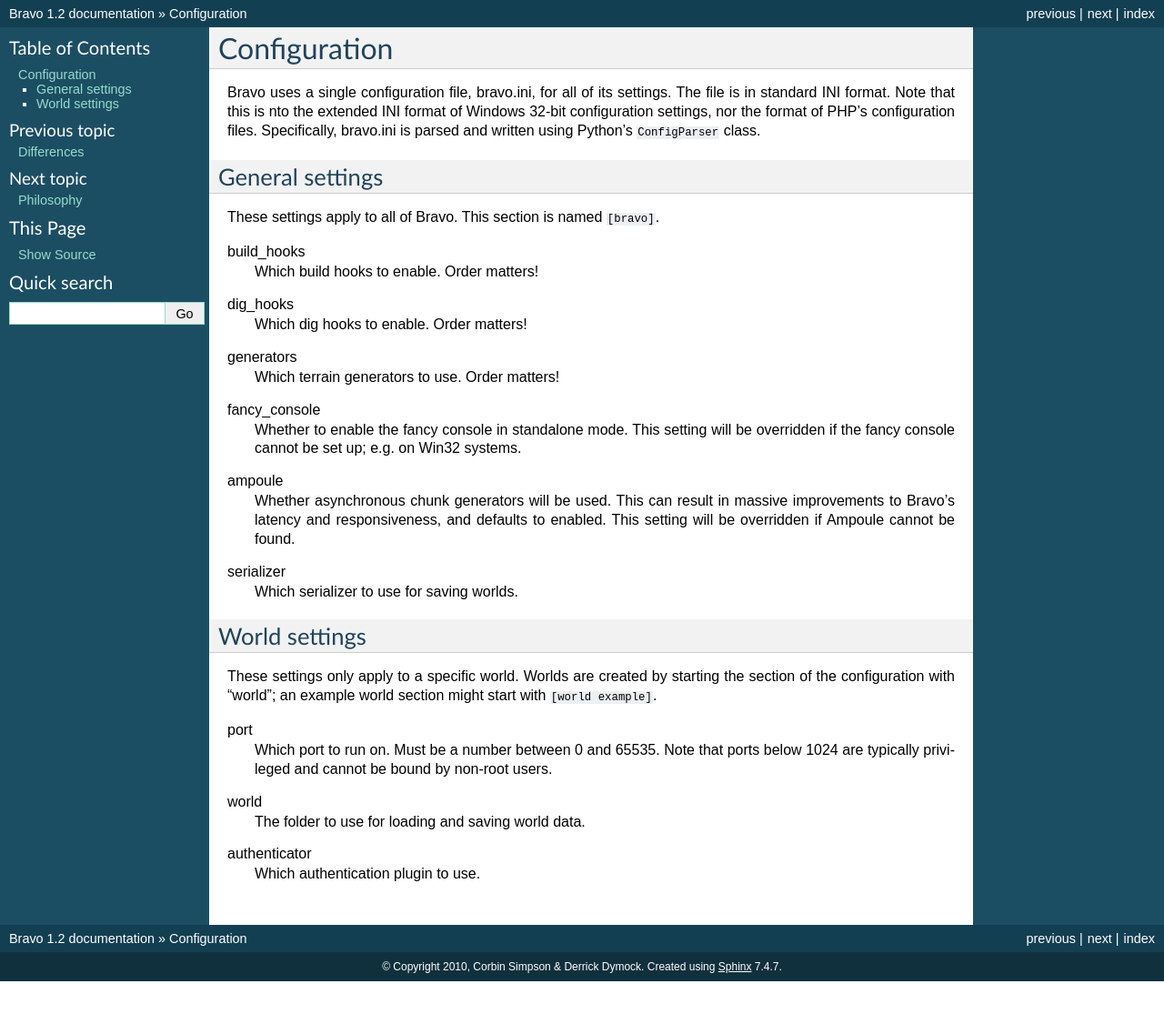
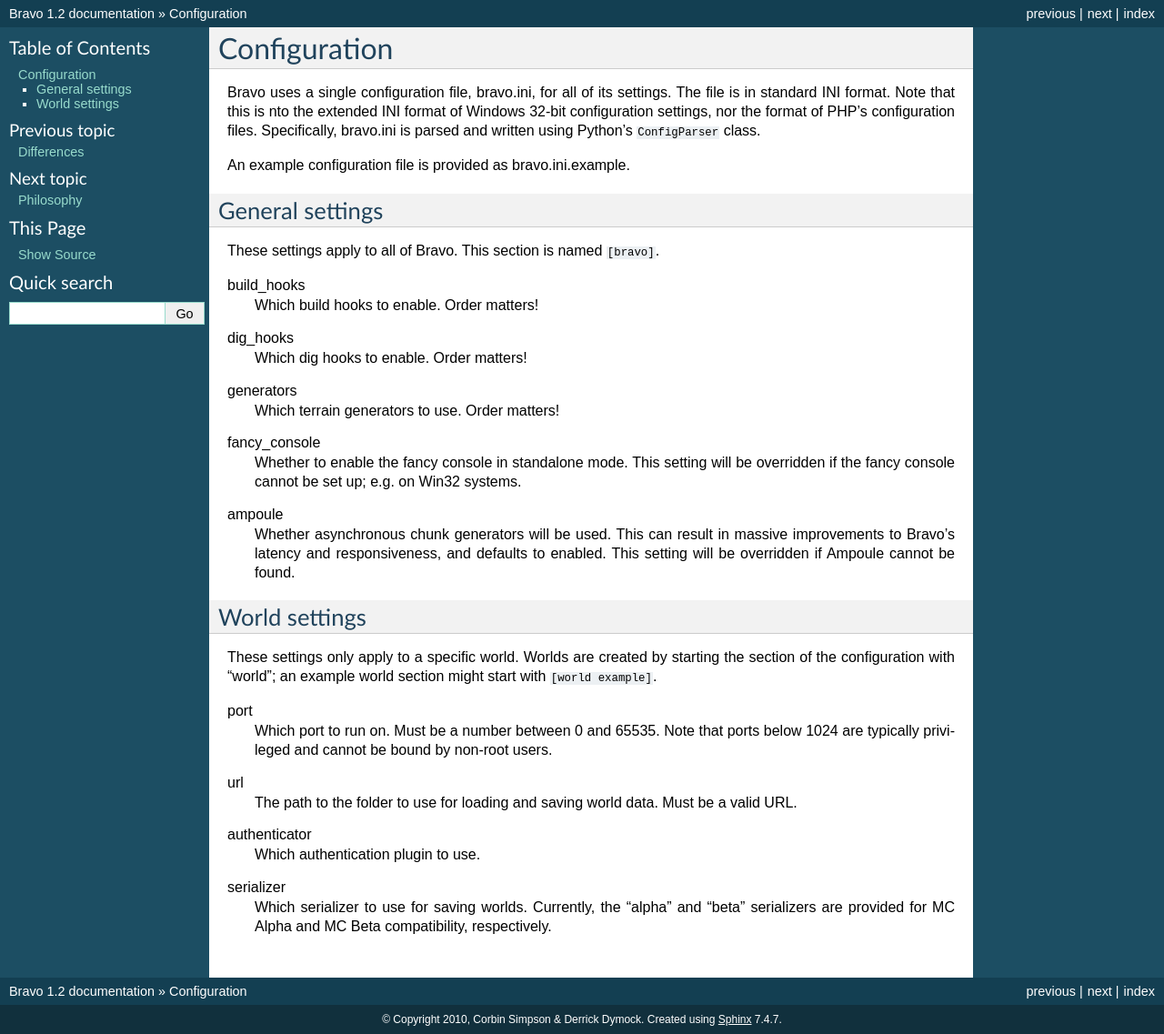
Before and after one commit to bravoserver/bravo, a Sphinx documentation site: the page built from docs/config.rst, in a window 1280 px wide. Shown: the whole page at 91% size. Built offline with Sphinx 7.4.7, drawn with Linux system fonts in a browser that asks for light colours; formulas are drawn with MathJax 3; before the commit the page ends 1079 px from its top, so only the background shows below that.

Commit message:
docs: Update.

```diff
--- a/docs/config.rst
+++ b/docs/config.rst
@@ -7,6 +7,8 @@
 format of Windows 32-bit configuration settings, nor the format of PHP's
 configuration files. Specifically, bravo.ini is parsed and written using
 Python's ``ConfigParser`` class.
+
+An example configuration file is provided as bravo.ini.example.
 
 General settings
 ================
@@ -41,7 +41,12 @@
     Which port to run on. Must be a number between 0 and 65535. Note that
     ports below 1024 are typically privileged and cannot be bound by non-root
     users.
-world
-    The folder to use for loading and saving world data.
+url
+    The path to the folder to use for loading and saving world data. Must be a
+    valid URL.
 authenticator
     Which authentication plugin to use.
+serializer
+    Which serializer to use for saving worlds. Currently, the "alpha" and
+    "beta" serializers are provided for MC Alpha and MC Beta compatibility,
+    respectively.
```
Also changed, not shown: other parts of docs/config.rst (+0 -2 lines).
